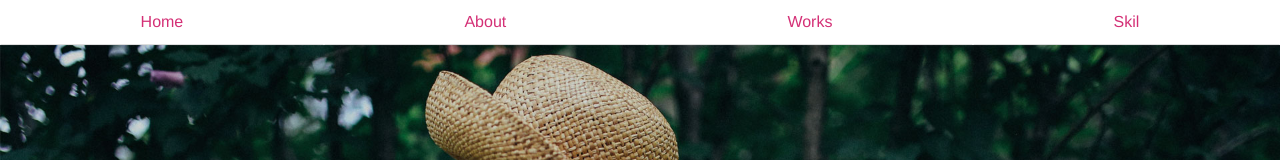
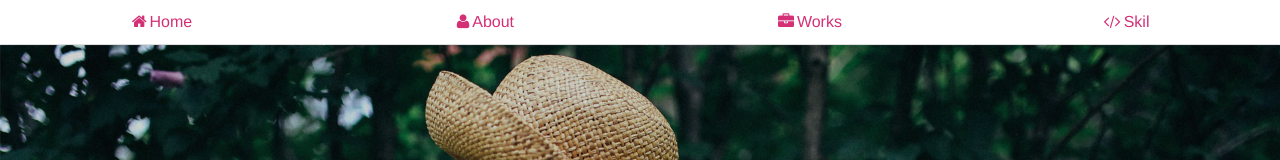
Before and after one commit to libra189/portfolio_at_Vue, a Vue app: page / in a window 1280 px wide. Shown: the top 160 px of the page. Built offline with nearby package versions, Linux system fonts and the light colour scheme.

Commit message:
up ナビゲーションバーにフォントアイコンを追加

```diff
--- a/src/components/Header.vue
+++ b/src/components/Header.vue
@@ -1,16 +1,22 @@
 <template>
   <ul class="nav nav-tabs nav-justified">
     <li role="presentation">
-      <router-link to="/">Home</router-link>
+      <router-link to="/"><i class="fa fa-home" aria-hidden="true"></i>Home</router-link>
     </li>
     <li role="presentation">
-      <router-link to="/about">About</router-link>
+      <router-link to="/about"><i class="fa fa-user" aria-hidden="true"></i>About</router-link>
     </li>
     <li role="presentation">
-      <router-link to="/works">Works</router-link>
+      <router-link to="/works"><i class="fa fa-briefcase" aria-hidden="true"></i>Works</router-link>
     </li>
     <li role="presentation">
-      <router-link to="/skil">Skil</router-link>
+      <router-link to="/skil"><i class="fa fa-code" aria-hidden="true"></i>Skil</router-link>
     </li>
   </ul>
 </template>
+
+<style scoped>
+.fa {
+  padding-right: 3px;
+}
+</style>
```
